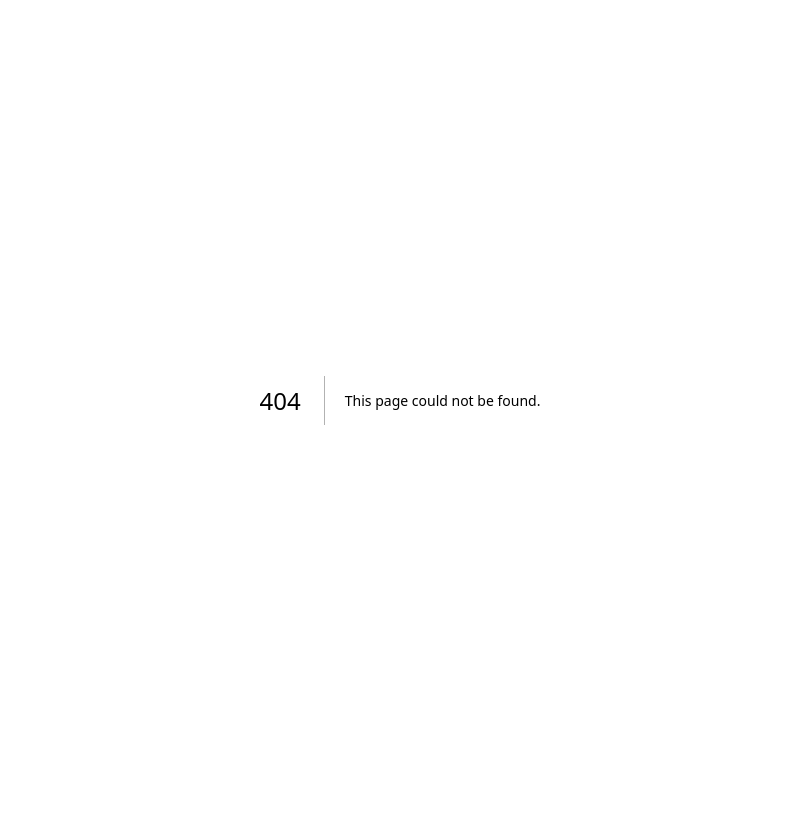
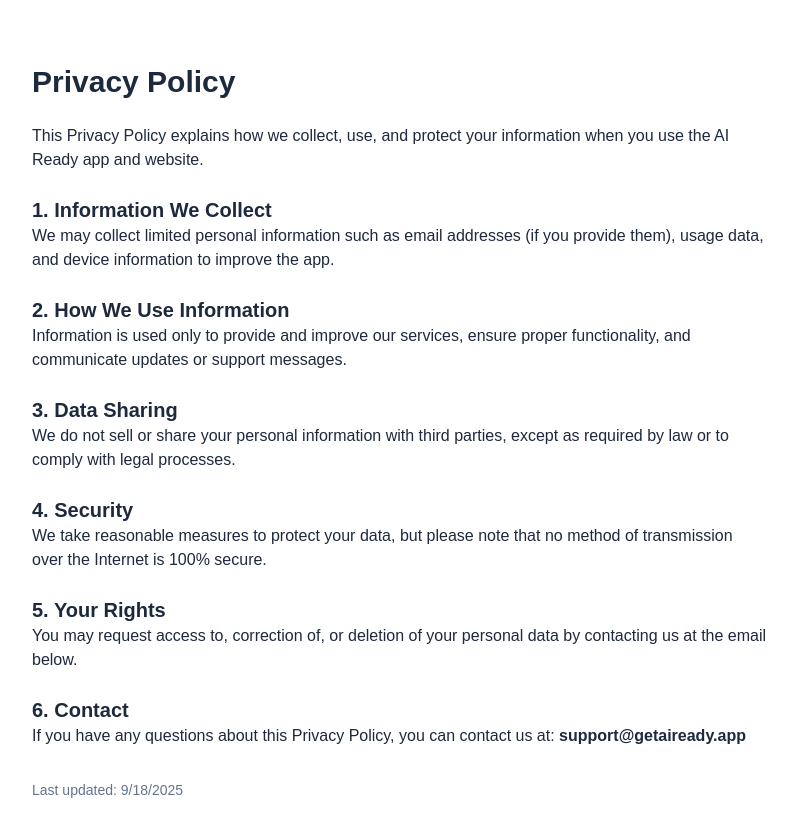
Before and after one commit to vadyay-gif/legendary-system, a Next.js app: page /privacy in a window 1280 px wide. Before the commit this address had no page. Shown: the top 836 px of the page, without its empty margins (240-1036 px from the left). Before the commit the page ends 800 px from the top, so only its background shows below. Built offline with nearby package versions, Linux system fonts and the light colour scheme.

Commit message:
Create page.tsx

```diff
--- /dev/null
+++ b/app/privacy/page.tsx
@@ -0,0 +1,51 @@
+export default function PrivacyPolicy() {
+  return (
+    <div className="mx-auto max-w-3xl px-4 py-16 text-slate-800">
+      <h1 className="text-3xl font-bold mb-6">Privacy Policy</h1>
+      <p className="mb-4">
+        This Privacy Policy explains how we collect, use, and protect your information
+        when you use the AI Ready app and website.
+      </p>
+
+      <h2 className="text-xl font-semibold mt-6">1. Information We Collect</h2>
+      <p className="mb-4">
+        We may collect limited personal information such as email addresses (if you
+        provide them), usage data, and device information to improve the app.
+      </p>
+
+      <h2 className="text-xl font-semibold mt-6">2. How We Use Information</h2>
+      <p className="mb-4">
+        Information is used only to provide and improve our services, ensure proper
+        functionality, and communicate updates or support messages.
+      </p>
+
+      <h2 className="text-xl font-semibold mt-6">3. Data Sharing</h2>
+      <p className="mb-4">
+        We do not sell or share your personal information with third parties, except as
+        required by law or to comply with legal processes.
+      </p>
+
+      <h2 className="text-xl font-semibold mt-6">4. Security</h2>
+      <p className="mb-4">
+        We take reasonable measures to protect your data, but please note that no method
+        of transmission over the Internet is 100% secure.
+      </p>
+
+      <h2 className="text-xl font-semibold mt-6">5. Your Rights</h2>
+      <p className="mb-4">
+        You may request access to, correction of, or deletion of your personal data by
+        contacting us at the email below.
+      </p>
+
+      <h2 className="text-xl font-semibold mt-6">6. Contact</h2>
+      <p>
+        If you have any questions about this Privacy Policy, you can contact us at:
+        <strong> support@getaiready.app </strong>
+      </p>
+
+      <p className="mt-8 text-sm text-slate-500">
+        Last updated: {new Date().toLocaleDateString()}
+      </p>
+    </div>
+  );
+}
```
